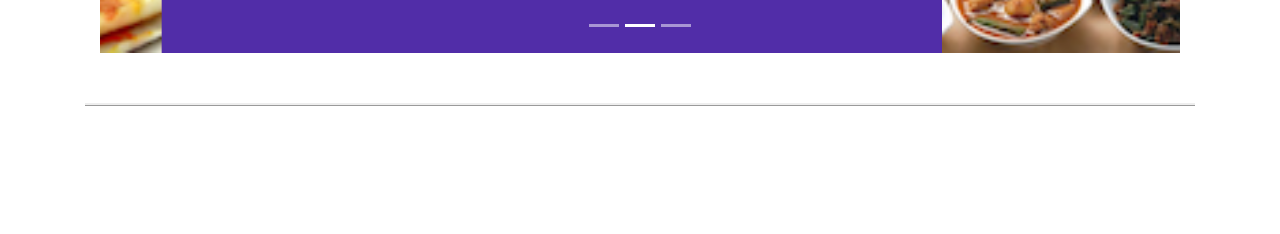
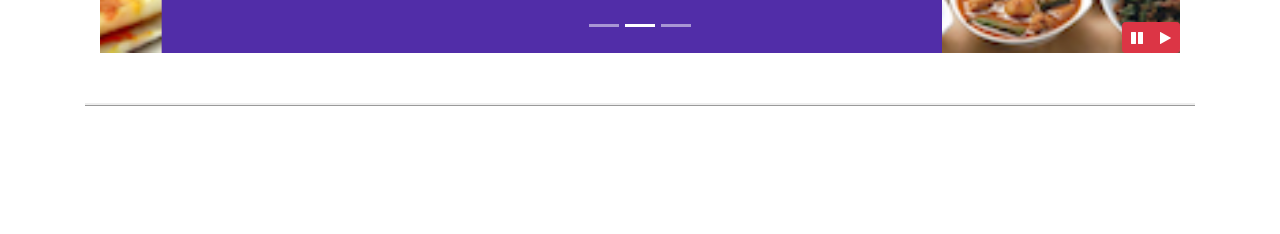
Before and after one commit to divyanshooter/CSS, a website: page Dc khayo/index.html in a window 1280 px wide. Shown: the part 551-785 px from the top of the page. Drawn offline with nearby package versions, Linux system fonts and the light colour scheme.

Commit message:
Index page modified and more carousel buttons are added

```diff
--- a/Dc khayo/css/style.css
+++ b/Dc khayo/css/style.css
@@ -75,3 +75,9 @@ body {
   -o-appearance: none;
   appearance: none;
 }
+
+#carouselButton {
+  position: absolute;
+  bottom:0px;
+  right: 0px;
+}
--- a/Dc khayo/index.html
+++ b/Dc khayo/index.html
@@ -387,6 +387,15 @@
             >
               <span class="carousel-control-next-icon"></span>
             </a>
+            <div class="btn-group" id="carouselButton">
+              <button class="btn btn-danger btn-sm" id="carousel-pause">
+                <span class="fa fa-pause"></span>
+              </button>
+              <button class="btn btn-danger btn-sm" id="carousel-play">
+                <span class="fa fa-play"></span>
+              </button>
+
+            </div>
           </div>
         </div>
       </div>
@@ -536,5 +545,16 @@
     <script src="node_modules/jquery/dist/jquery.slim.min.js"></script>
     <script src="node_modules/popper.js/dist/umd/popper.min.js"></script>
     <script src="node_modules/bootstrap/dist/js/bootstrap.min.js"></script>
+    <script>
+       $(document).ready(function(){
+           $('#mycarousel').carousel({interval:2000});
+           $('#carousel-pause').click(function(){
+             $('#mycarousel').carousel('pause');
+           });
+           $('#carousel-play').click(function(){
+             $('#mycarousel').carousel('cycle');
+           })
+       })
+    </script>
   </body>
 </html>
```
